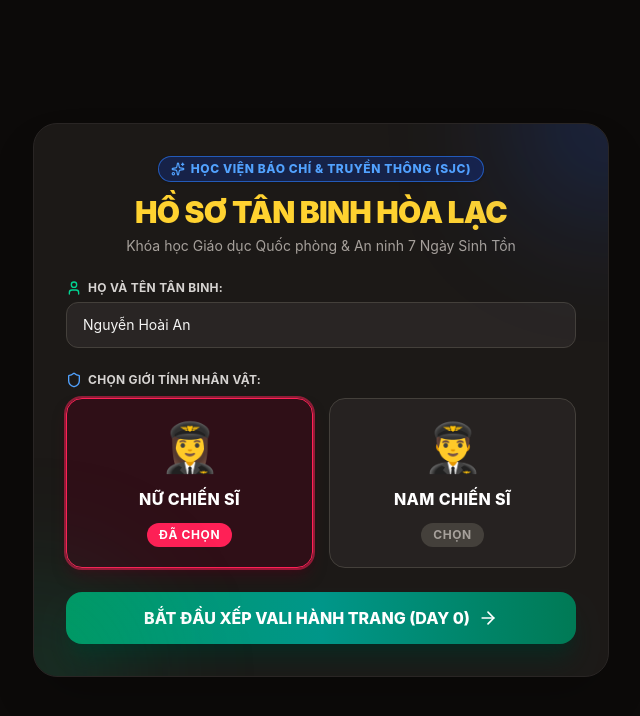
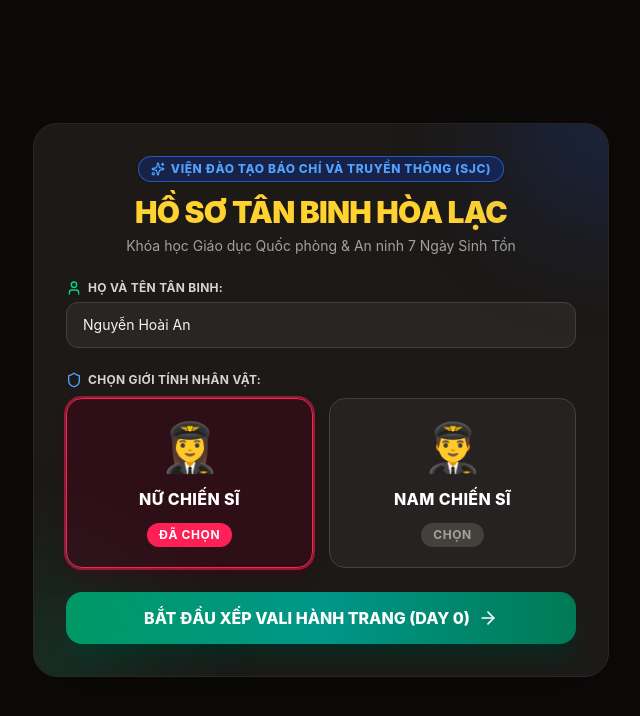
Before and after one commit to Ax-ard/holasjc, a React (Vite) app: page / in a window 1280 px wide. Shown: the top 716 px of the page, without its empty margins (319-959 px from the left). Built offline with nearby package versions, Linux system fonts and the light colour scheme.

Commit message:
Update CharacterSetupScreen.tsx

```diff
--- a/src/components/CharacterSetupScreen.tsx
+++ b/src/components/CharacterSetupScreen.tsx
@@ -46,7 +46,7 @@ export const CharacterSetupScreen: React.FC<CharacterSetupScreenProps> = ({
         <div className="flex items-center justify-center gap-2 mb-3">
           <span className="px-3 py-1 rounded-full bg-blue-950/80 border border-blue-500/60 text-blue-400 font-extrabold text-xs tracking-wider uppercase flex items-center gap-1.5 shadow-sm">
             <Sparkles className="w-3.5 h-3.5 text-blue-400" />
-            HỌC VIỆN BÁO CHÍ & TRUYỀN THÔNG (SJC)
+            VIỆN ĐÀO TẠO BÁO CHÍ VÀ TRUYỀN THÔNG (SJC)
           </span>
         </div>
 
```
